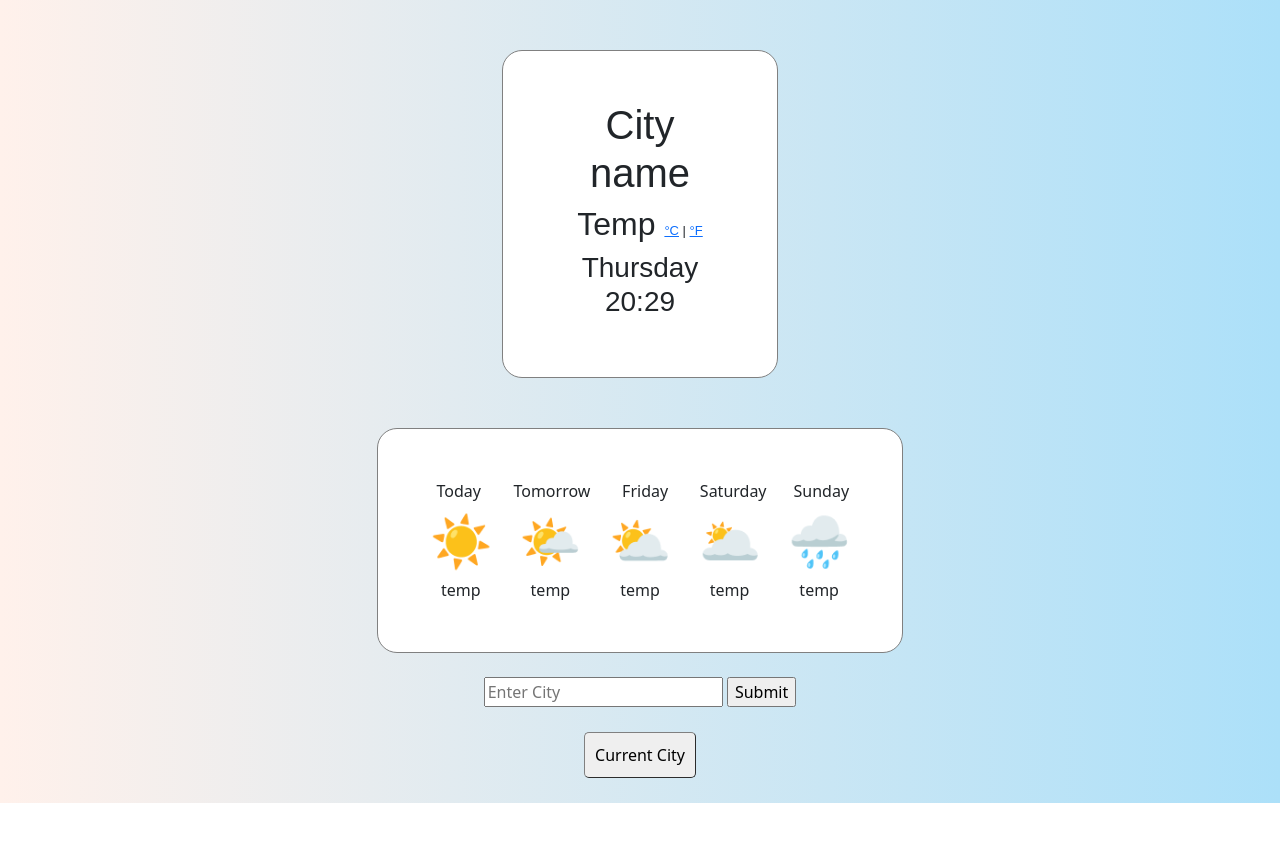
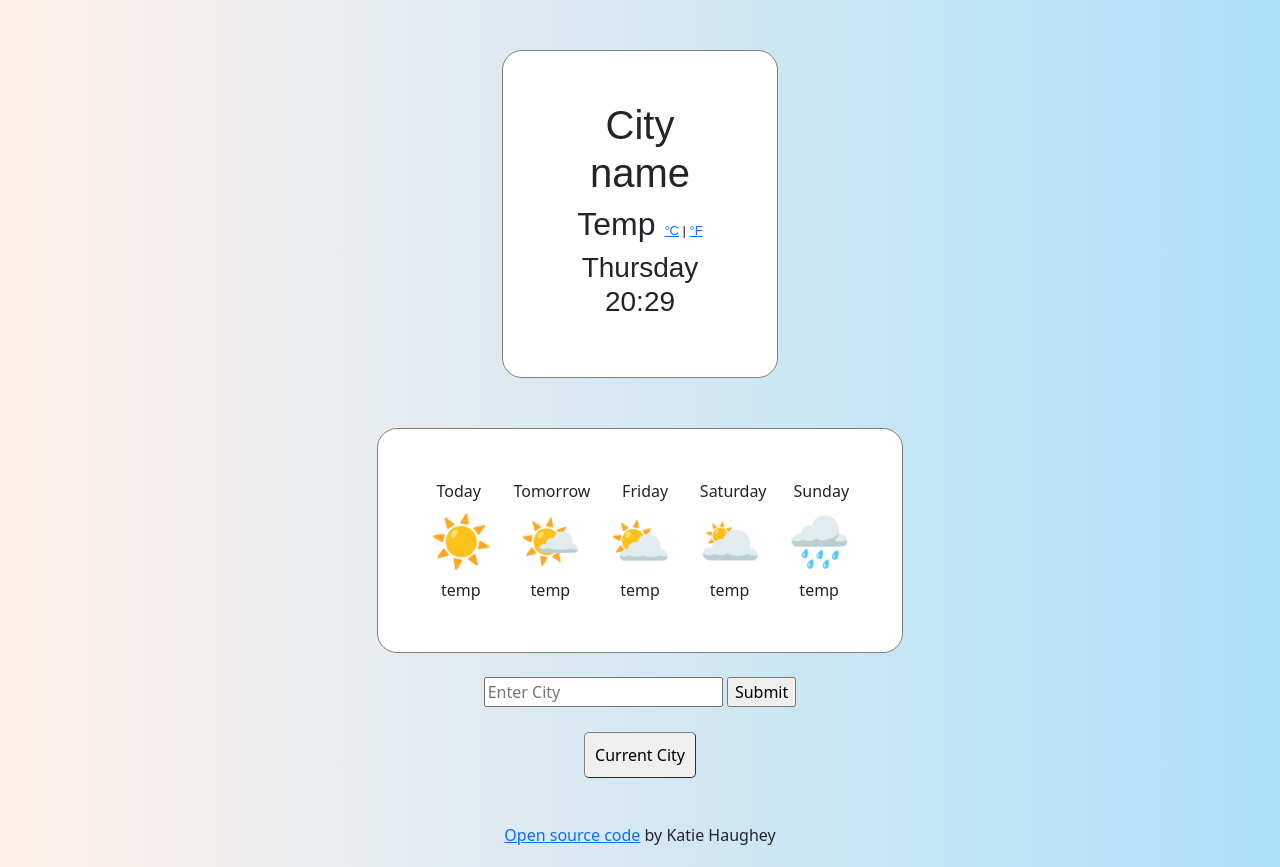
Before and after one commit to KatieHaughey/weather-app, a plain HTML site: page index.html in a window 1280 px wide. Before the commit the page ends 803 px from the top, so only its background shows below. Drawn offline with nearby package versions, Linux system fonts and the light colour scheme.

Commit message:
open source link added

```diff
--- a/index.html
+++ b/index.html
@@ -60,7 +60,10 @@
     <button id="current-city-button">
       Current City
     </button>
+    <div id="open-source">
+    <a href="https://github.com/KatieHaughey/week-6-weather-app" target="_blank">Open source code</a> by Katie Haughey
     </div>
+  </div>
       <script src="src/index.js"></script>
   </body>
 </html>
--- a/src/styles.css
+++ b/src/styles.css
@@ -44,3 +44,7 @@ body {
   cursor: pointer;
   background-color: rgb(225, 222, 222);
 }
+#open-source {
+  padding: 20px;
+  text-align: center;
+}
```
